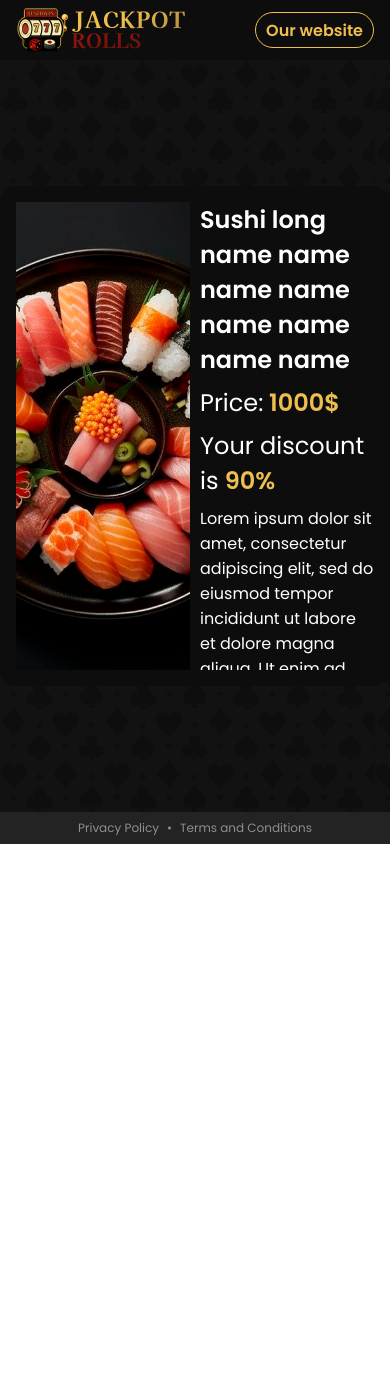
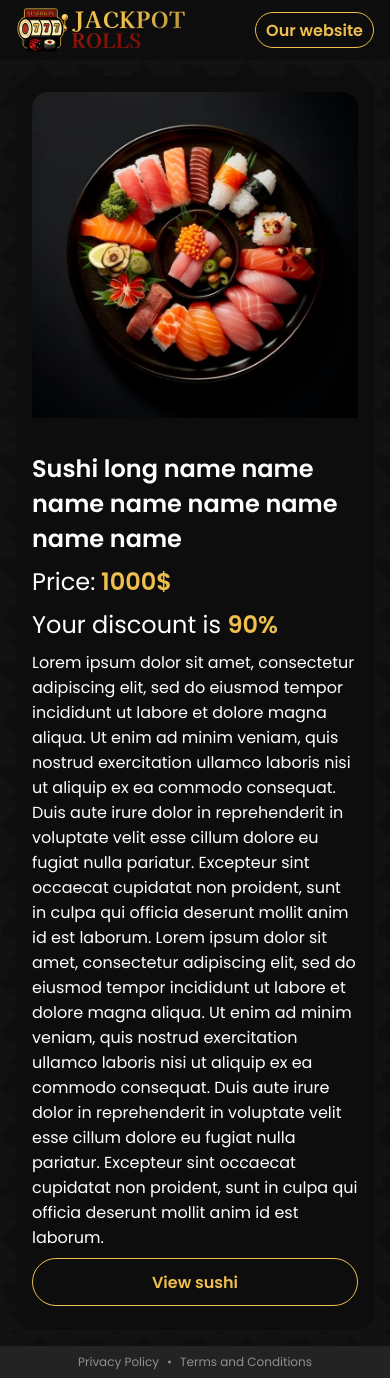
Before and after one commit to monolit9951/sushi-casino, a React (Vite) app: page /prize in a window 390 px wide. Before the commit the page ends 844 px from the top, so only its background shows below. Built offline with nearby package versions, Linux system fonts and the light colour scheme.

Commit message:
modal prize

```diff
--- a/src/assets/styles/globals.scss
+++ b/src/assets/styles/globals.scss
@@ -41,5 +41,24 @@ $color-white-opacity: #C5C5C5;
     font-weight: 600;
     font-size: 16px;
     text-decoration: none;
-    color: $color-button-black;
 }
+
+// пресет прозрачной жёлтой кнопки
+.linkLikeSkeletonButton_global_presset{
+    display: flex;
+    align-items: center;
+    justify-content: space-around;
+    cursor: pointer;
+    max-width: 400px;
+    width: 100%;
+    border-radius: 99px;
+    outline: none;
+    height: 48px;
+    font-weight: 600;
+    font-size: 16px;
+    text-decoration: none;
+    background-color: transparent;
+    color: $color-yellow-main;
+    border: $color-yellow-main 1px solid;
+    box-sizing: border-box;
+}
--- a/src/pages/prize/prize.scss
+++ b/src/pages/prize/prize.scss
@@ -73,8 +73,45 @@
                     font-weight: 400;
                     margin-top: 8px;
                 }
+
+                > .linkLikeSkeletonButton_global_presset{
+                    margin: 8px auto;
+                }
             }
 
         }
     }
 }
+
+@media (max-width: 1000px) {
+    .prizePage {
+        > .prizePage_container {
+            padding: 16px;
+            display: block;
+
+            > .prizePage_card {
+                display: flex;
+                flex-direction: column;
+                height: auto;
+
+                > .prizePage_card_image {
+                    width: 100%;
+                    height: auto;
+
+                    > img {
+                        width: 100%;
+                        height: auto;
+                        aspect-ratio: 1 / 1;
+                        object-fit: cover;
+                        border-radius: 16px 16px 0 0;
+                    }
+                }
+
+                > .prizePage_card_description {
+                    overflow-y: visible;
+                    margin-top: 16px;
+                }
+            }
+        }
+    }
+}
--- a/src/pages/prize/prize.tsx
+++ b/src/pages/prize/prize.tsx
@@ -1,5 +1,6 @@
 import "./prize.scss"
 import sushiSample from '../../assets/images/sushiSample.png'
+import { Link } from "react-router-dom"
 
 function PrizePage(){
     return(
@@ -31,6 +32,7 @@ function PrizePage(){
                             occaecat cupidatat non proident, sunt in culpa qui officia
                             deserunt mollit anim id est laborum.
                         </div>
+                        <Link to={'/product'} className="linkLikeSkeletonButton_global_presset">View sushi</Link>
                     </div>
                 </div>
             </div>
```
Also changed, not shown: src/components/modalPrize/modalPrize.tsx (added, +12 -0 lines), src/components/modalPrize/modalPrize.scss (added).
